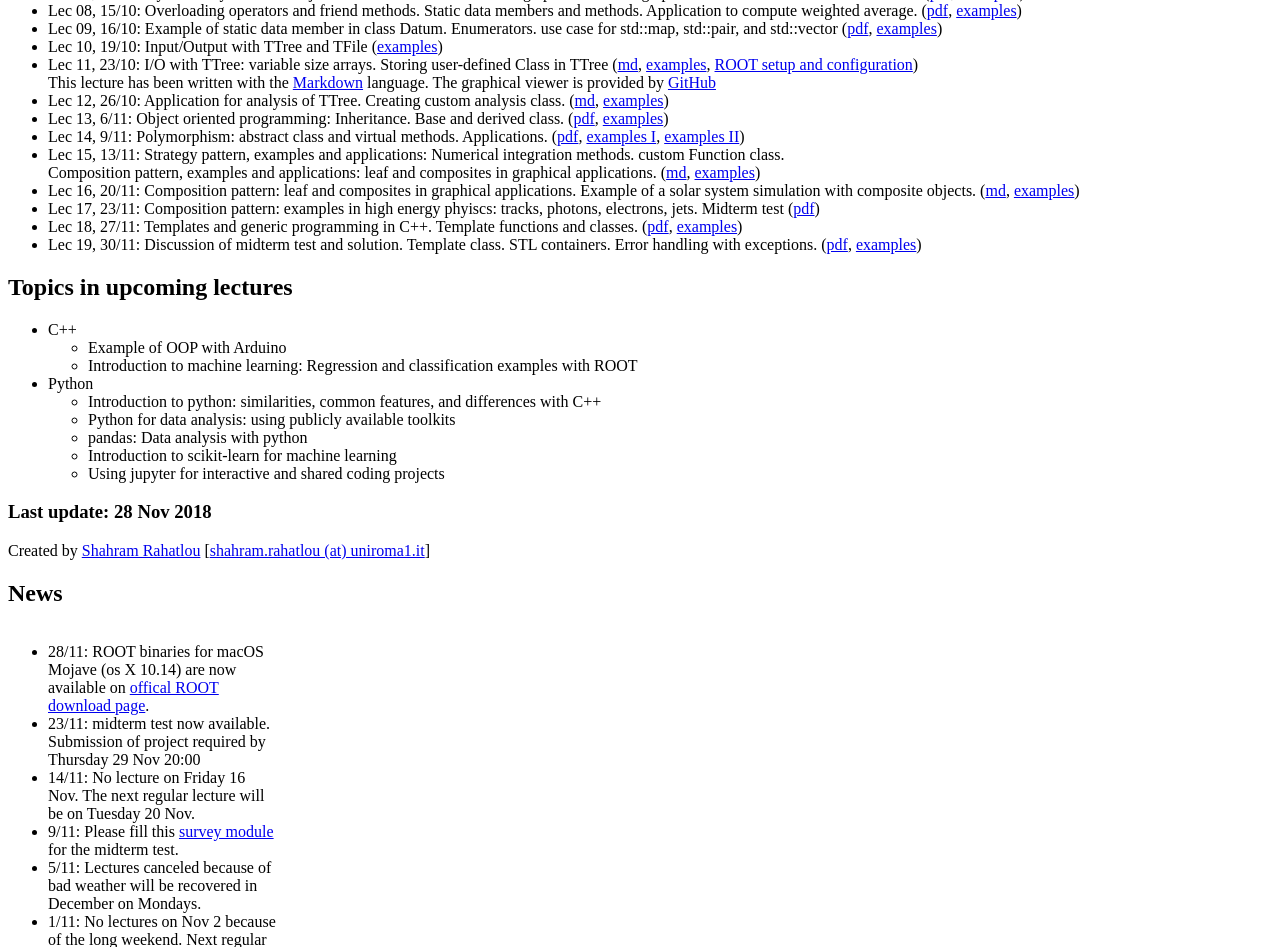
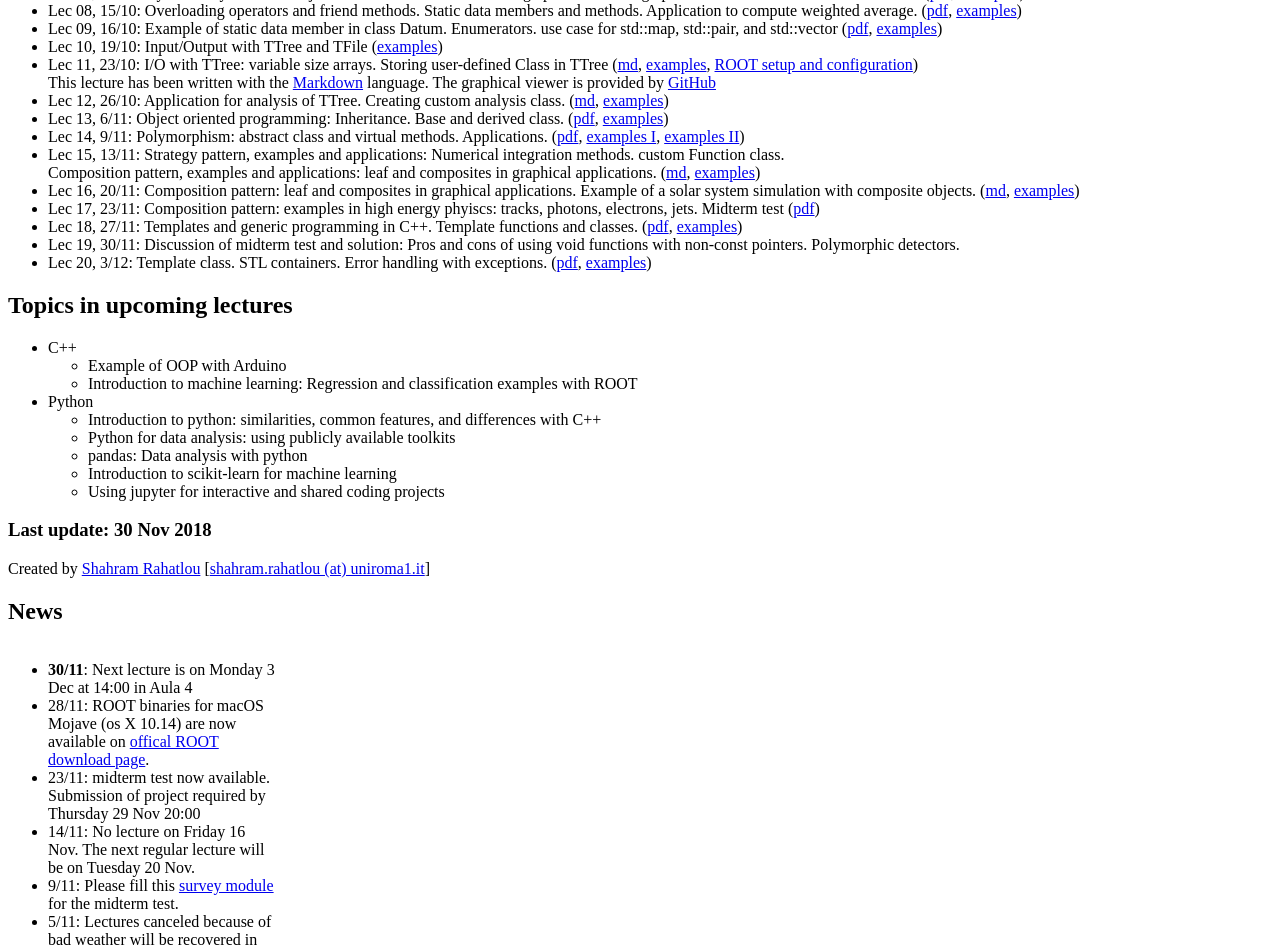
Before and after one commit to rahatlou/CMP, a PHP site: page / in a window 1280 px wide. Shown: the part 1216-2163 px from the top of the page. Run offline with PHP 8.4, Linux system fonts and the light colour scheme; some libraries are stand-ins or nearby versions.

Commit message:
updated lecture 19 and 20

```diff
--- a/frontpage.html
+++ b/frontpage.html
@@ -269,10 +269,17 @@ Templates and generic programming in C++. Template functions and classes.
 
 <li>
 Lec 19, 30/11:
-Discussion of midterm test and solution. Template class. STL containers. Error handling with exceptions.
- (<a href="https://github.com/rahatlou/CMP/tree/master/lec19/lec19.pdf">pdf</a>,
- <a href="https://github.com/rahatlou/CMP/tree/master/lec19/examples">examples</a>)
+Discussion of midterm test and solution: Pros and cons of using void functions with
+non-const pointers. Polymorphic detectors.
 </li>
+
+<li>
+Lec 20, 3/12:
+Template class. STL containers. Error handling with exceptions.
+ (<a href="https://github.com/rahatlou/CMP/tree/master/lec20/lec20.pdf">pdf</a>,
+ <a href="https://github.com/rahatlou/CMP/tree/master/lec20/examples">examples</a>)
+</li>
+
 
 
 
--- a/index.php
+++ b/index.php
@@ -57,7 +57,7 @@
    <div id="sidebar">
      <div id="sidebar-bgtop"></div>
      <div id="sidebar-content">
-           <h3 class=h3sidebar>Last update: 28 Nov 2018</h3>
+           <h3 class=h3sidebar>Last update: 30 Nov 2018</h3>
 
             Created by
             <a href="http://www.roma1.infn.it/people/rahatlou/">Shahram Rahatlou</a>
@@ -68,6 +68,7 @@
           <h2>News</h2>
           <div style="width: 270px; height: 350px; overflow: auto">
 	    <ul>  <!-- lista avvisi-->
+        <li><b>30/11</b>: Next lecture is on Monday 3 Dec at 14:00 in Aula 4</li>
         <li>28/11: ROOT binaries for macOS Mojave (os X 10.14) are now available
           on <a href="https://root.cern.ch/content/release-61406">offical ROOT download page</a>.
         <li>23/11: midterm test now available. Submission of project required by
```
